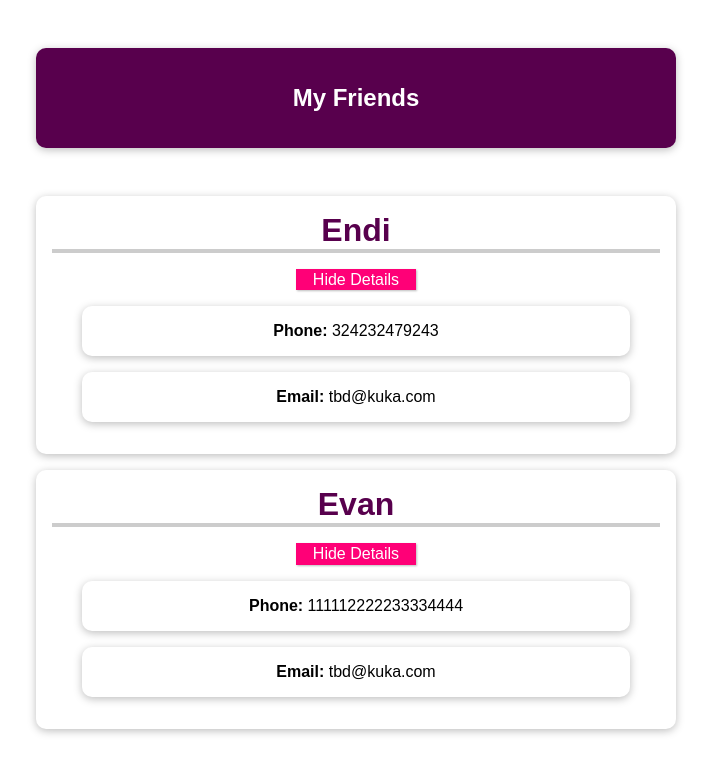
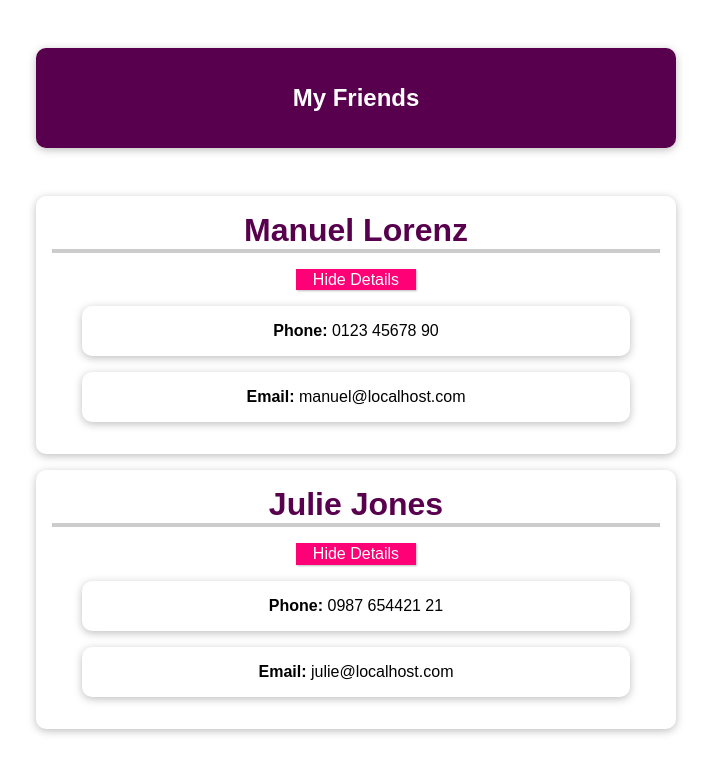
Before and after one commit to NagyEndre/friend-book, a Vue app: page / in a window 1280 px wide. Shown: the top 774 px of the page, without its empty margins (284-995 px from the left). Built offline with nearby package versions, Linux system fonts and the light colour scheme.

Commit message:
REFACTOR: FriendContact takes Friend type as prop

```diff
--- a/src/App.vue
+++ b/src/App.vue
@@ -5,16 +5,9 @@
     </header>
     <ul>
       <friend-contact
-        name="Endi"
-        id="1"
-        email="tbd@kuka.com"
-        phone="324232479243"
-      ></friend-contact>
-      <friend-contact
-        name="Evan"
-        id="2"
-        email="tbd@kuka.com"
-        phone="111112222233334444"
+        v-for="friend in friends"
+        :key="friend.id"
+        :friend="friend"
       ></friend-contact>
     </ul>
   </section>
@@ -23,6 +16,7 @@
 <script lang="ts">
 import { Component, Vue } from "vue-property-decorator"
 import FriendContact from "./components/FriendContact.vue"
+import { Friend } from "./Friend"
 
 @Component({
   components: {
@@ -30,15 +24,15 @@ import FriendContact from "./components/FriendContact.vue"
   },
 })
 export default class App extends Vue {
-  friends = [
+  friends: Friend[] = [
     {
-      id: "manuel",
+      id: 1,
       name: "Manuel Lorenz",
       phone: "0123 45678 90",
       email: "manuel@localhost.com",
     },
     {
-      id: "julie",
+      id: 2,
       name: "Julie Jones",
       phone: "0987 654421 21",
       email: "julie@localhost.com",
--- /dev/null
+++ b/src/Friend.ts
@@ -0,0 +1,6 @@
+export interface Friend {
+  id: number
+  name: string
+  email: string
+  phone: string
+}
--- a/src/components/FriendContact.vue
+++ b/src/components/FriendContact.vue
@@ -1,17 +1,17 @@
 <template>
   <li>
-    <h2>{{ name }}</h2>
+    <h2>{{ friend.name }}</h2>
     <button @click="toggleDetails">
       {{ detailsAreVisible ? "Hide" : "Show" }} Details
     </button>
     <ul v-if="detailsAreVisible">
       <li>
         <strong>Phone:</strong>
-        {{ phone }}
+        {{ friend.phone }}
       </li>
       <li>
         <strong>Email:</strong>
-        {{ email }}
+        {{ friend.email }}
       </li>
     </ul>
   </li>
@@ -19,14 +19,13 @@
 
 <script lang="ts">
 import { Component, Vue, Prop } from "vue-property-decorator"
+import { Friend } from "../Friend"
 
 @Component
 export default class FriendContact extends Vue {
   detailsAreVisible = true
-  @Prop() name!: string
-  @Prop() id!: number
-  @Prop() phone!: string
-  @Prop() email!: string
+
+  @Prop({ type: Object, required: true }) friend!: Friend
 
   toggleDetails() {
     this.detailsAreVisible = !this.detailsAreVisible
```
